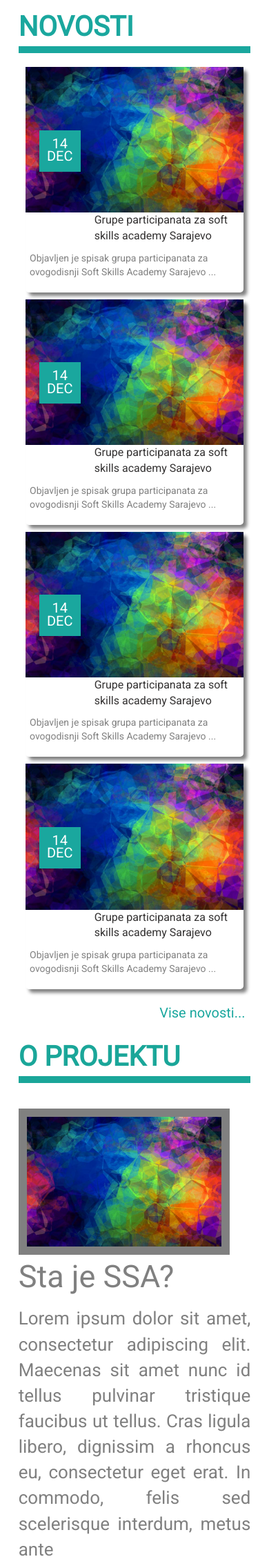
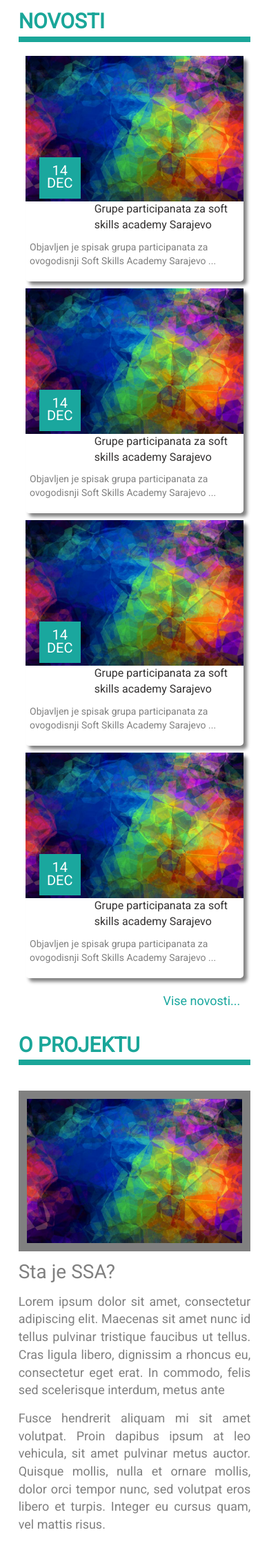
Before and after one commit to oljubuncic1/ssa17, a PHP site: page / in a window 390 px wide. Shown: the top 2260 px of the page at 69% size. Run offline with PHP 8.4, Linux system fonts and the light colour scheme; some libraries are stand-ins or nearby versions.

Commit message:
Poradio sam malo na responsivnes stranice. Sad bolje skalira na manjim uredjajima.

```diff
--- a/css/style.css
+++ b/css/style.css
@@ -1,12 +1,5 @@
 .marginContainer {
     margin: 10px 10% 10px 10%;
-}
-
-.newsHeadline {
-    font-size: 40px;
-    color: #1aa79e;
-    text-transform: uppercase;
-    border-bottom: 10px #1aa79e solid;
 }
 
 .mainNewsDiv {
@@ -52,7 +45,7 @@
 }
 
 .newsMoreDiv {
-    margin: 10px 10% 10px 10%;
+    margin: 10px 0% 10px 10%;
     text-align: right;
 }
 
@@ -62,7 +55,7 @@
     text-decoration: none!important;
 }
 
-.aboutProjectHeadline {
+.sectionHeadline {
     font-size: 40px;
     color: #1aa699;
     text-transform: uppercase;
@@ -81,15 +74,20 @@
 }
 
 .marginRight30 {
-    margin-right: 30px;
+    margin-right: 40px;
+    display: block;
+    margin: auto;
 }
 
 .marginLeft30 {
-    margin-left: 30px;
+    margin-left: 40px;
+    display: block;
+    margin: auto;
 }
 
 .justifyText {
     text-align: justify;
+    margin-top: 10px;
 }
 
 .aboutProjectTextHeader {
@@ -108,16 +106,20 @@
     margin-top: 30px;
 }
 
-@media screen and (max-width: 768px) {
+@media screen and (max-width: 767px) {
     .marginContainer {
         margin: 10px 3% 10px 3%;
+    }
+    .sectionHeadline {
+        font-size: 30px;
+        border-bottom: 8px #1aa699 solid;
     }
     .newsMainDate {
         font-size: 20px;
         width: 60px;
         height: 60px;
         padding: 5px;
-        top: 28%;
+        top: 45%;
         left: 20px;
     }
     .newsArticleHeader {
@@ -129,9 +131,19 @@
         padding-left: 2%;
     }
     .newsMoreDiv {
-        margin: 10px 5% 10px 5%;
+        margin: 10px 0% 10px 5%;
     }
     .newsMoreText {
-        font-size: 20px;
+        font-size: 18px;
+    }
+    .aboutProjectTextHeader {
+        font-size: 28px;
+    }
+    .aboutProjectTextTop {
+        font-size: 18px;
+    }
+    .aboutProjectTextBottom {
+        font-size: 18px;
+        margin-top: 15px;
     }
 }
--- a/index.html
+++ b/index.html
@@ -27,6 +27,7 @@
     $(function() {
         $("#includeNovosti").load("novosti.html");
         $("#includeOProjektu").load("oProjektu.html");
+
     });
 </script>
 
--- a/novosti.html
+++ b/novosti.html
@@ -1,5 +1,5 @@
-<div class="container-fluid marginContainer">
-    <p class="newsHeadline"><b>novosti</b></p>
+<section class="container-fluid marginContainer">
+    <p class="sectionHeadline"><b>novosti</b></p>
     <div class="row">
         <div class="col-md-6">
             <div class="mainNewsDiv">
@@ -62,7 +62,7 @@
             </div>
         </div>
     </div>
-</div>
-<div class="container-fluid newsMoreDiv marginContainer">
-    <p><a class="newsMoreText">Vise novosti...</a></p>
-</div>
+    <div class="container-fluid newsMoreDiv">
+        <p><a class="newsMoreText">Vise novosti...</a></p>
+    </div>
+</section>
--- a/oProjektu.html
+++ b/oProjektu.html
@@ -1,5 +1,5 @@
 <div class="container-fluid marginContainer">
-    <p class="aboutProjectHeadline"><b>o projektu</b></p>
+    <p class="sectionHeadline"><b>o projektu</b></p>
     <div class="row aboutProjectRowMargin">
         <div class="col-md-5">
             <div class="marginRight30">
```
